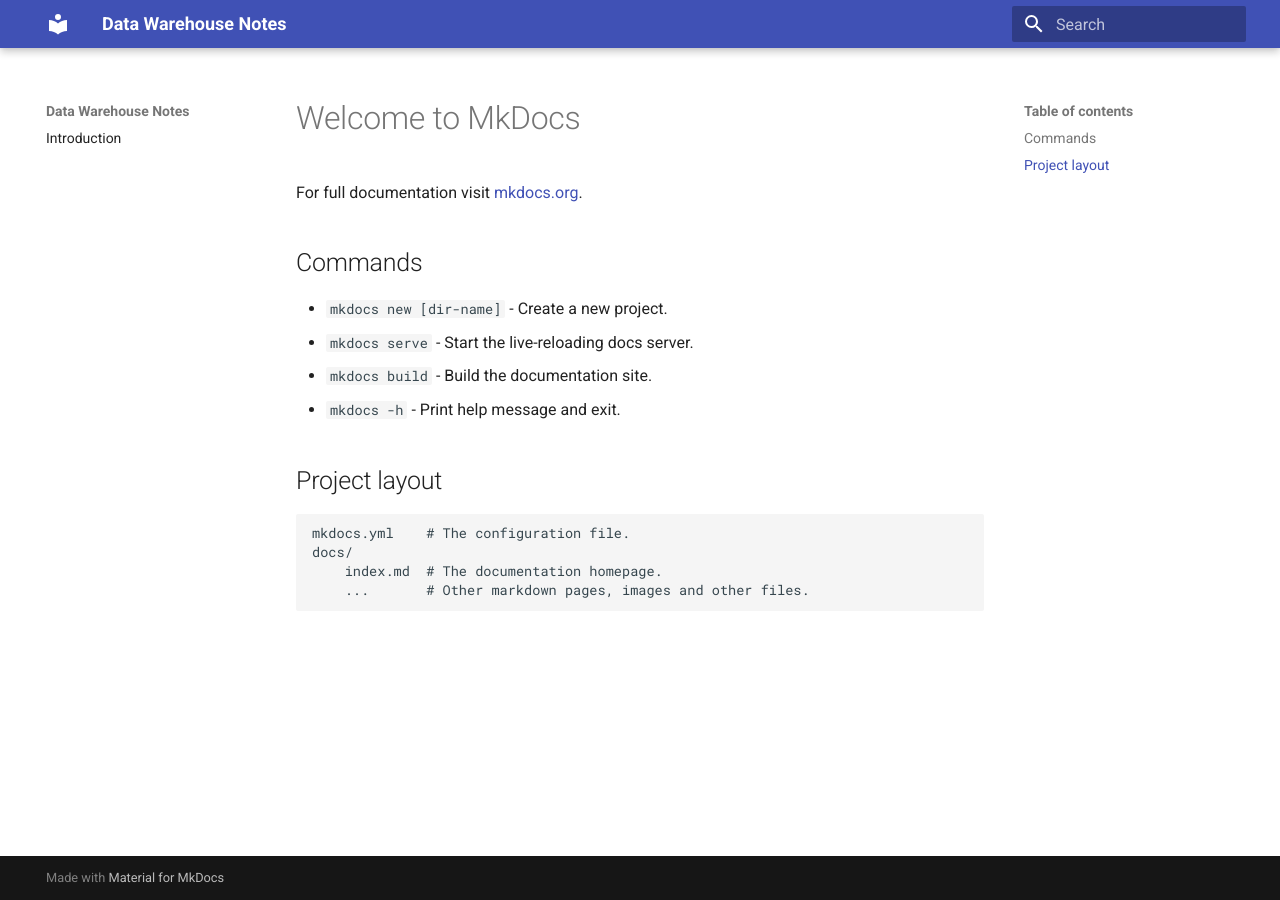
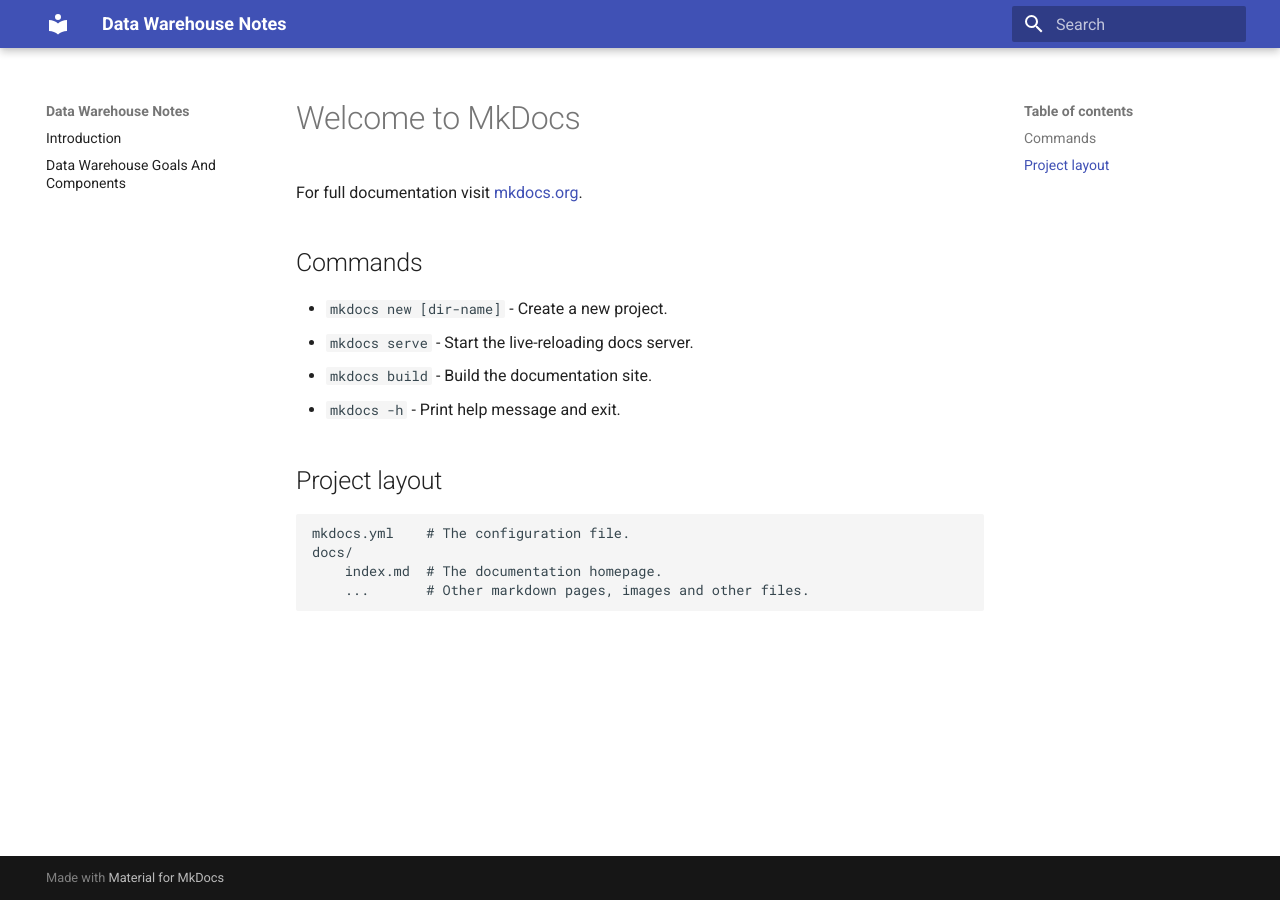
Before and after one commit to salma-nour-eldeen6/data-warehouse-study-notes, an MkDocs documentation site: the page built from docs/index.md, in a window 1280 px wide. Built offline with MkDocs 1.6.1 and Material for MkDocs 9.7.7, drawn with Linux system fonts in a browser that asks for light colours.

Commit message:
refactor: move chapter 1 files into docs folder

```diff
--- a/mkdocs.yml
+++ b/mkdocs.yml
@@ -4,3 +4,4 @@ theme:
 
 nav:
   - Introduction: ch-1/1_introduction.md
+  - Data Warehouse Goals And Components: ch-1/2_data_warehouse.md
```
